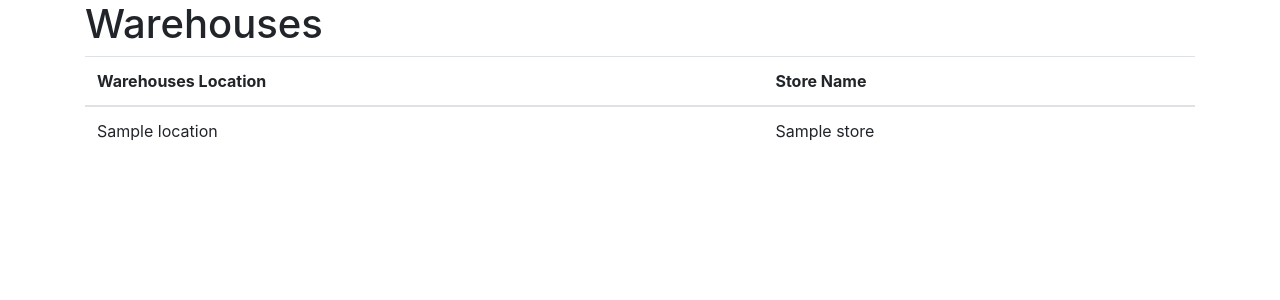
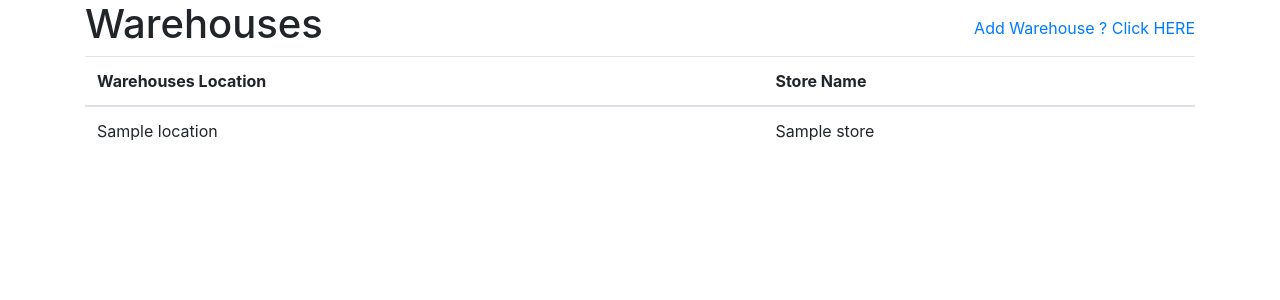
Before and after one commit to sunnyyap1011/Sunny-Taipei-2019-Python-PostgreSQL-Bootstrap, a Python web app: template templates/warehouses.html in a window 1280 px wide. Shown: the top 300 px of the page. Run offline with Jinja, Linux system fonts and the light colour scheme; the template is opened without the code that fills it: most values are stand-ins (such as "Sample title", 1, 10 or a date in 2020); some libraries are stand-ins or nearby versions.

Commit message:
Added a link to create warehouse in warehouses template

```diff
--- a/templates/warehouses.html
+++ b/templates/warehouses.html
@@ -1,6 +1,9 @@
 {% extends "_layout.html" %}
 {% block content %}
-<h1>Warehouses</h1>
+<div class="d-flex align-items-center justify-content-between">
+    <h1>Warehouses</h1>
+    <a href="{{ url_for('warehouses_new') }}">Add Warehouse ? Click HERE</a>
+</div>
 <table class="table">
     <thead>
         <tr>
```
